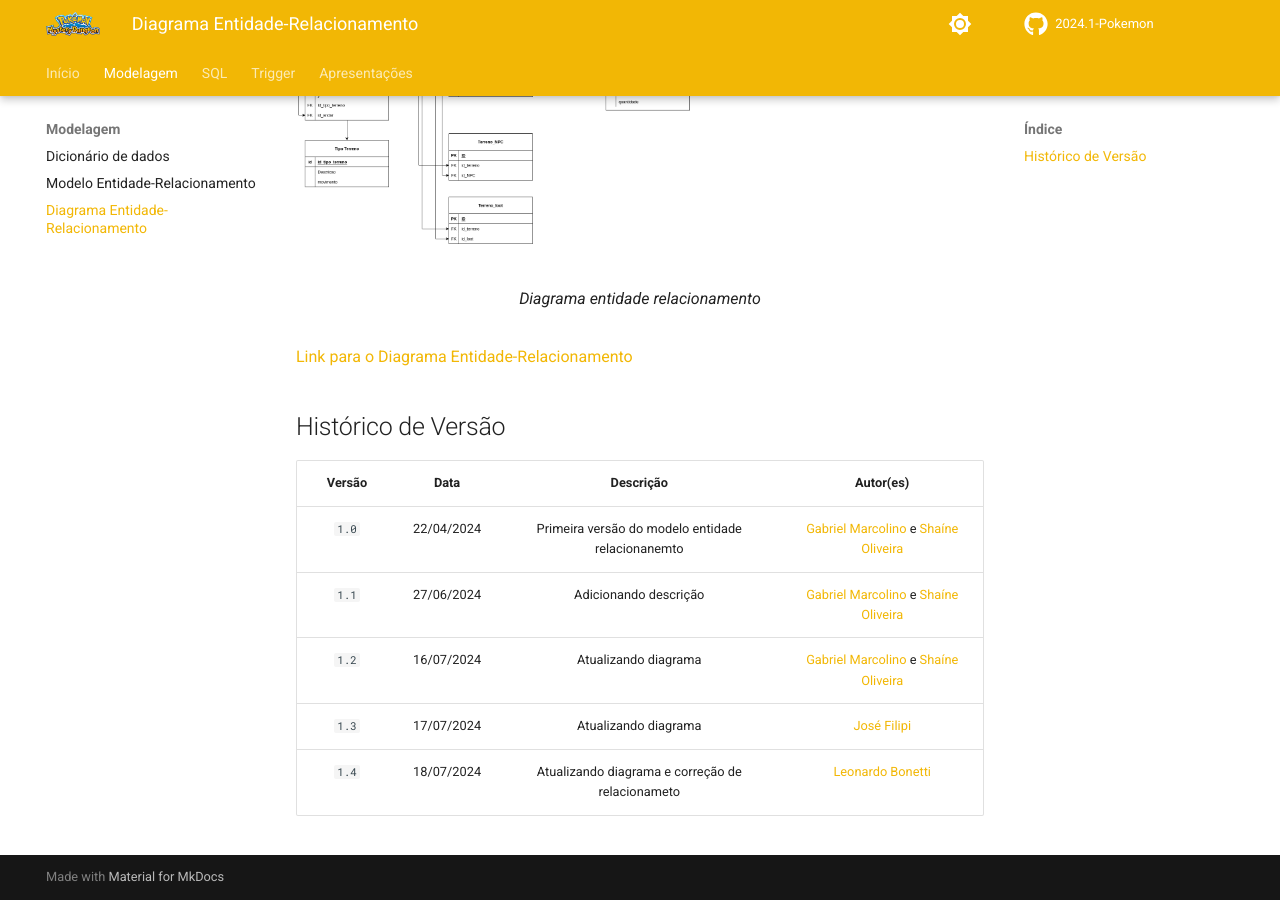
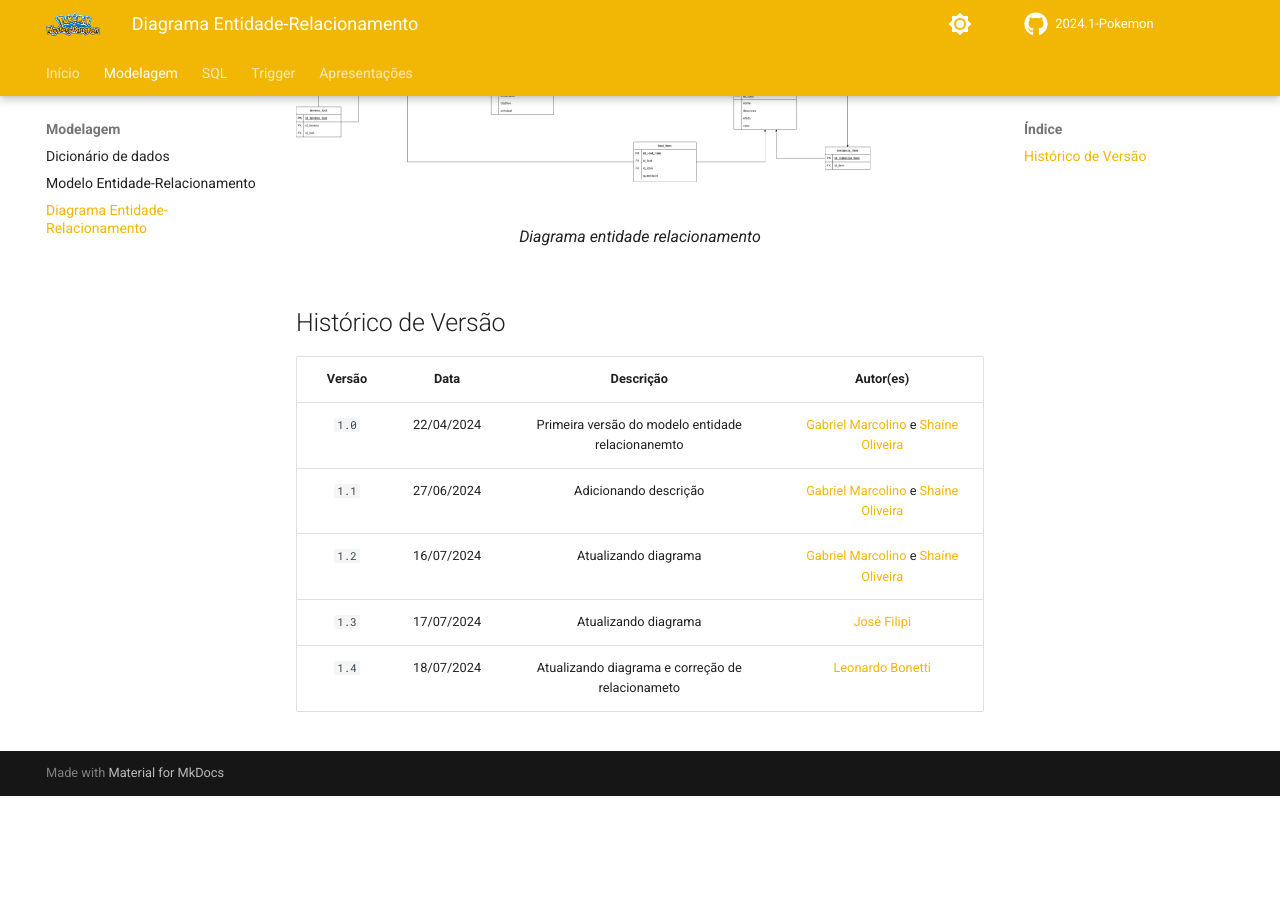
Before and after one commit to SBD1/2024.1-Pokemon, an MkDocs documentation site: the page built from docs/modelagem/diagrama-entidade-relacionamento.md, in a window 1280 px wide and 900 px high, scrolled down 703 px. Built offline with MkDocs 1.6.1 and Material for MkDocs 9.7.7, drawn with Linux system fonts in a browser that asks for light colours; comment, search, counter and statistics services are not loaded; after the commit the page ends 1499 px from its top, so only the background shows below that.

Commit message:
Atualizando diagramas e dicionário de dados

```diff
--- a/docs/modelagem/diagrama-entidade-relacionamento.md
+++ b/docs/modelagem/diagrama-entidade-relacionamento.md
@@ -5,11 +5,11 @@ O Diagrama de Entidade-Relacionamento (DER) destaca as principais entidades e se
 Abaixo temos a imagem do diagrama de entidade relacionamento:
 
 <figure markdown="span">
-  ![Diagrama Entidade Relacionamento](../images/DER/diagrama-entidade-relacionamento-1.6.png)
+  ![Diagrama Entidade Relacionamento](../images/DER/diagrama-entidade-relacionamento-1.7.png)
   <figcaption>Diagrama entidade relacionamento</figcaption>
 </figure>
 
-[Link para o Diagrama Entidade-Relacionamento](https://drive.google.com/file/d/12w4accHQpZcQpmwkR-kGVqPnGBe0pZWg/view?usp=sharing)
+<!-- [Link para o Diagrama Entidade-Relacionamento](https://drive.google.com/file/d/12w4accHQpZcQpmwkR-kGVqPnGBe0pZWg/view?usp=sharing) -->
 
 ## Histórico de Versão
 
```
Also changed, not shown: docs/modelagem/modelo-entidade-relacionamento.md (+1 -1 lines), docs/images/DER/diagrama-entidade-relacionamento-1.7.png (added).
